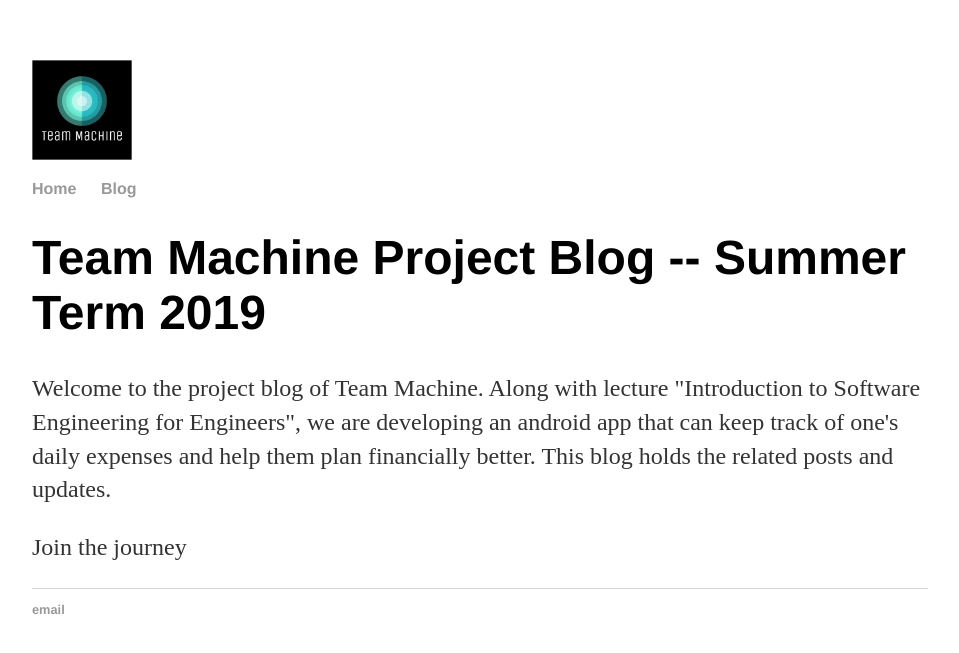
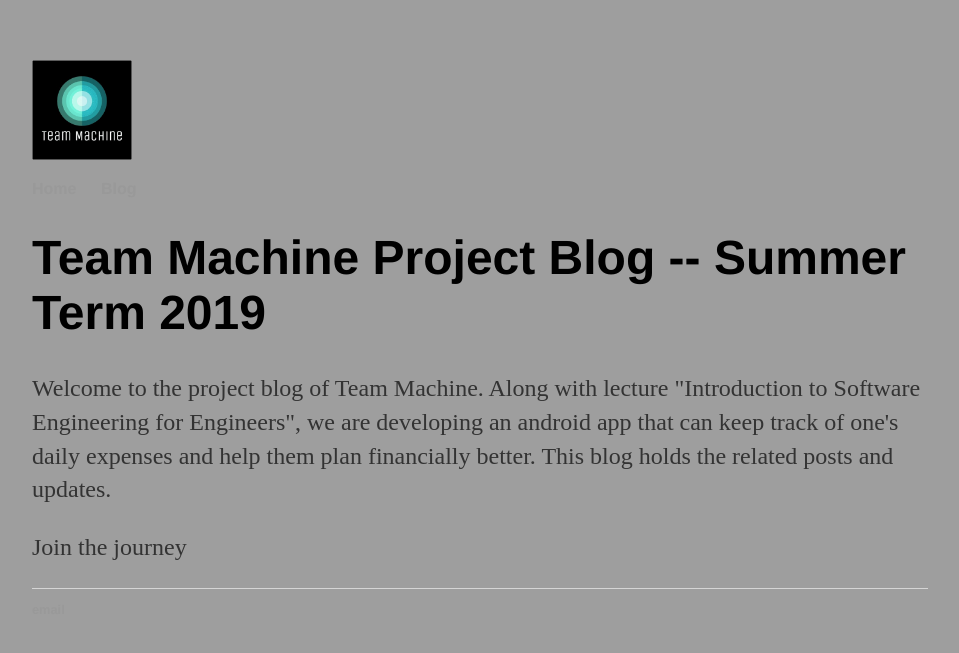
Before and after one commit to DBSE-teaching/isee2019-TeamMachine, a Jekyll site: the page built from docs/index.html, in a window 1280 px wide. Shown: the top 653 px of the page, without its empty margins (160-1119 px from the left). Built offline with Jekyll 4.4.1, drawn with Linux system fonts in a browser that asks for light colours; a file with an impossible date is left out.

Commit message:
Update default.html

```diff
--- a/docs/_layouts/default.html
+++ b/docs/_layouts/default.html
@@ -6,6 +6,7 @@
 			<link rel="stylesheet" type="text/css" href="{{site.baseurl}}/css/main.css">
 		</head>
 		<body>
+			<body background="{{site.baseurl}}//images/B2.jpg">
 			<nav>
 				<img src="{{site.baseurl}}//images/Logo.jpg" height=100>
 	    		<ul>
```
